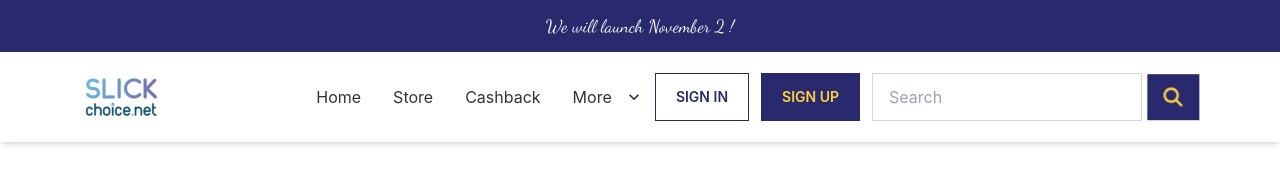
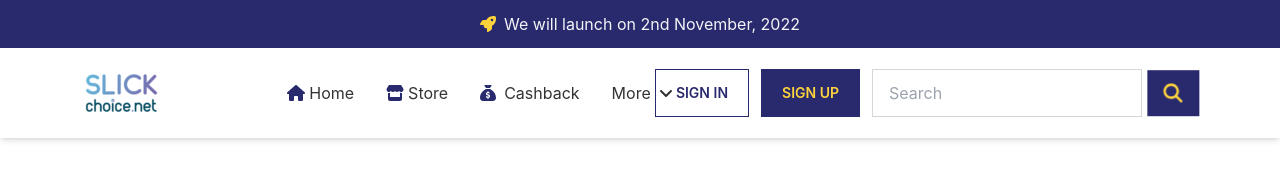
Before and after one commit to shayemhossainMK/slickchoice, a React (Create React App) app: page / in a window 1280 px wide. Shown: the top 171 px of the page. Built offline with nearby package versions, Linux system fonts and the light colour scheme; a web font is replaced by a local one.

Commit message:
new code added

```diff
--- a/src/shared/Navbar/Navbar.js
+++ b/src/shared/Navbar/Navbar.js
@@ -1,4 +1,10 @@
-import { faMagnifyingGlass } from "@fortawesome/free-solid-svg-icons";
+import {
+  faAngleDown,
+  faHome,
+  faMagnifyingGlass,
+  faSackDollar,
+  faStore,
+} from "@fortawesome/free-solid-svg-icons";
 import { FontAwesomeIcon } from "@fortawesome/react-fontawesome";
 import React from "react";
 import logo from "../../asset/Slick-Choice-Logo.png";
@@ -69,28 +75,38 @@ const Navbar = () => {
         <div class="navbar-center -ml-80 hidden lg:flex">
           <ul class="menu menu-horizontal p-0">
             <li>
-              <a>Home</a>
+              <div className="flex  items-center gap-1">
+                <FontAwesomeIcon
+                  className="text-primary"
+                  icon={faHome}
+                ></FontAwesomeIcon>
+                <a>Home</a>
+              </div>
             </li>
             <li>
-              <a>Store</a>
+              <div className="flex  items-center gap-1">
+                <FontAwesomeIcon
+                  className="text-primary"
+                  icon={faStore}
+                ></FontAwesomeIcon>
+                <a>Store</a>
+              </div>
             </li>
             <li>
-              <a>Cashback</a>
+              <div className="flex  items-center gap-2">
+                <FontAwesomeIcon
+                  className="text-primary"
+                  icon={faSackDollar}
+                ></FontAwesomeIcon>
+                <a>Cashback</a>
+              </div>
             </li>
             <li tabIndex={0}>
-              <a>
-                More
-                <svg
-                  className="fill-current"
-                  xmlns="http://www.w3.org/2000/svg"
-                  width="20"
-                  height="20"
-                  viewBox="0 0 24 24"
-                >
-                  <path d="M7.41,8.58L12,13.17L16.59,8.58L18,10L12,16L6,10L7.41,8.58Z" />
-                </svg>
-              </a>
-              <ul className="p-2 bg-white shadow-md">
+              <div className="flex items-center gap-2">
+                <a>More</a>
+                <FontAwesomeIcon icon={faAngleDown}></FontAwesomeIcon>
+              </div>
+              <ul className="p-2 bg-white shadow-md z-20">
                 <li>
                   <a>Products</a>
                 </li>
--- a/src/shared/Navbar/SubNavbar.js
+++ b/src/shared/Navbar/SubNavbar.js
@@ -1,11 +1,17 @@
+import { faFire, faRocket } from "@fortawesome/free-solid-svg-icons";
+import { FontAwesomeIcon } from "@fortawesome/react-fontawesome";
 import React from "react";
 import "./Navbar.css";
 
 const SubNavbar = () => {
   return (
     <div className="bg-primary text-center">
-      <p className="py-1 md:py-3 text-gray-100 md:text-lg custom-font-one">
-        We will launch November 2 !
+      <p className="py-1 md:py-3 text-gray-100 md:text-md">
+        <FontAwesomeIcon
+          className="text-neutral mr-2"
+          icon={faRocket}
+        ></FontAwesomeIcon>
+        We will launch on 2nd November, 2022
       </p>
     </div>
   );
```
